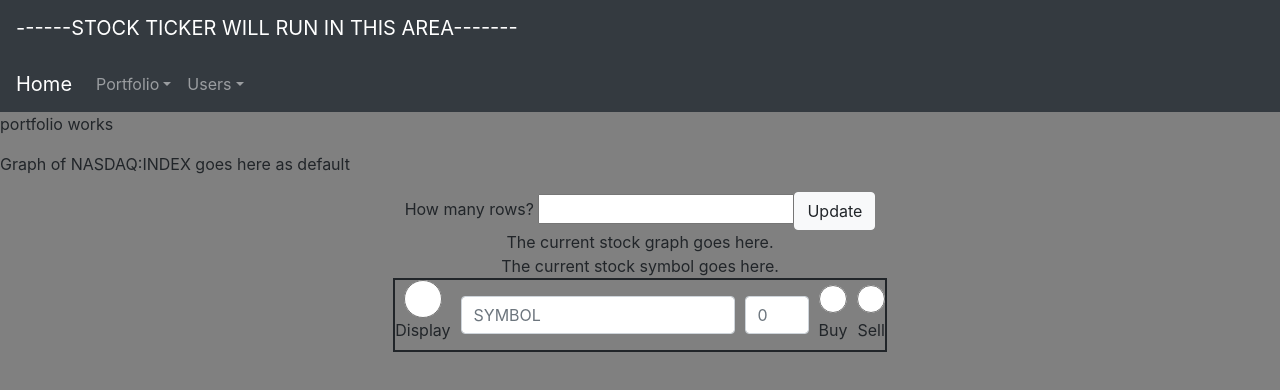
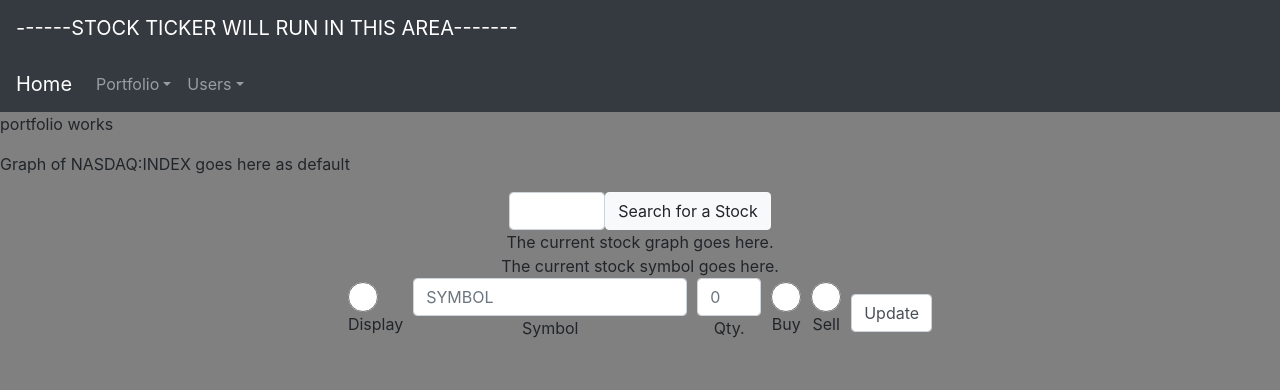
Before and after one commit to CruddyShad0w/Alpaca-Trading-Analytics-Dashboard, an Angular app: page /portfolio/purchase in a window 1280 px wide. Shown: the top 390 px of the page. Built offline with nearby package versions, Linux system fonts and the light colour scheme; what ng2-validation would draw is missing.

Commit message:
minimum presentation

```diff
--- a/src/app/portfolio-purchase/portfolio-purchase.component.css
+++ b/src/app/portfolio-purchase/portfolio-purchase.component.css
@@ -1,16 +1,19 @@
-
 div{
     text-align: center;
     align-content: center;
     align-items: center;
 }
-form{
-    border: solid 2px;
-    text-align: center;
-    align-content: center;
-    align-items: center;
+.centered{
     display: inline-block;
 }
 .quantity{
     width: 4em;
 }
+#search{
+    width: 6em;
+}
+
+input[type=radio] {
+    width: 30px;
+    height: 30px;
+}
--- a/src/app/portfolio-purchase/portfolio-purchase.component.html
+++ b/src/app/portfolio-purchase/portfolio-purchase.component.html
@@ -1,29 +1,39 @@
 <div class="container">
-    <div class="container">
-        How many rows? <input id="rowamt" type="text"/>
-        <button class="btn btn-light">Update</button>
+    <div class="centered">
+        <div class="row">
+            <input class="form-control" id="search" type="text"/>
+            <button class="btn btn-light">Search for a Stock</button>
+        </div>
     </div>
     <div class="container">
         The current stock graph goes here.
         <br>
         The current stock symbol goes here.
     </div>
-    <form>
+    <form class = "centered">
         <div class="form-row align-items-center">
             <div class="col-auto">
-                <input class="form-control" name="display" id="display0" type="radio"><label for="display0">Display</label>
+                <input class="form-control" name="display" id="display0" type="radio">
+                <label class="label" for="display0">Display</label>
             </div>
             <div class="col-auto">
                 <input class="form-control" type="text" id="symbol0" placeholder="SYMBOL">
+                <label class="label" for="symbol0">Symbol</label>
             </div>
             <div class="col-auto">
                 <input class="form-control quantity" id="quantity0" type="text" placeholder="0">
+                <label class="label" for="quantity0">Qty.</label>
             </div>
             <div class="col-auto">
-                <input class="form-control" name="buysell" id="buy0" type="radio"> <label for="buy0">Buy</label>
+                <input class="form-control" name="buysell" id="buy0" type="radio">
+                <label class="label" for="buy0">Buy</label>
             </div>
             <div class="col-auto">
-                <input class="form-control" name="buysell" id="sell0" type="radio"> <label for="sell0">Sell</label>
+                <input class="form-control" name="buysell" id="sell0" type="radio">
+                <label class="label" for="sell0">Sell</label>
+            </div>
+            <div class="col-auto">
+                <input class="form-control" id="update" value="Update" type="submit">
             </div>
         </div>
     </form>
```
